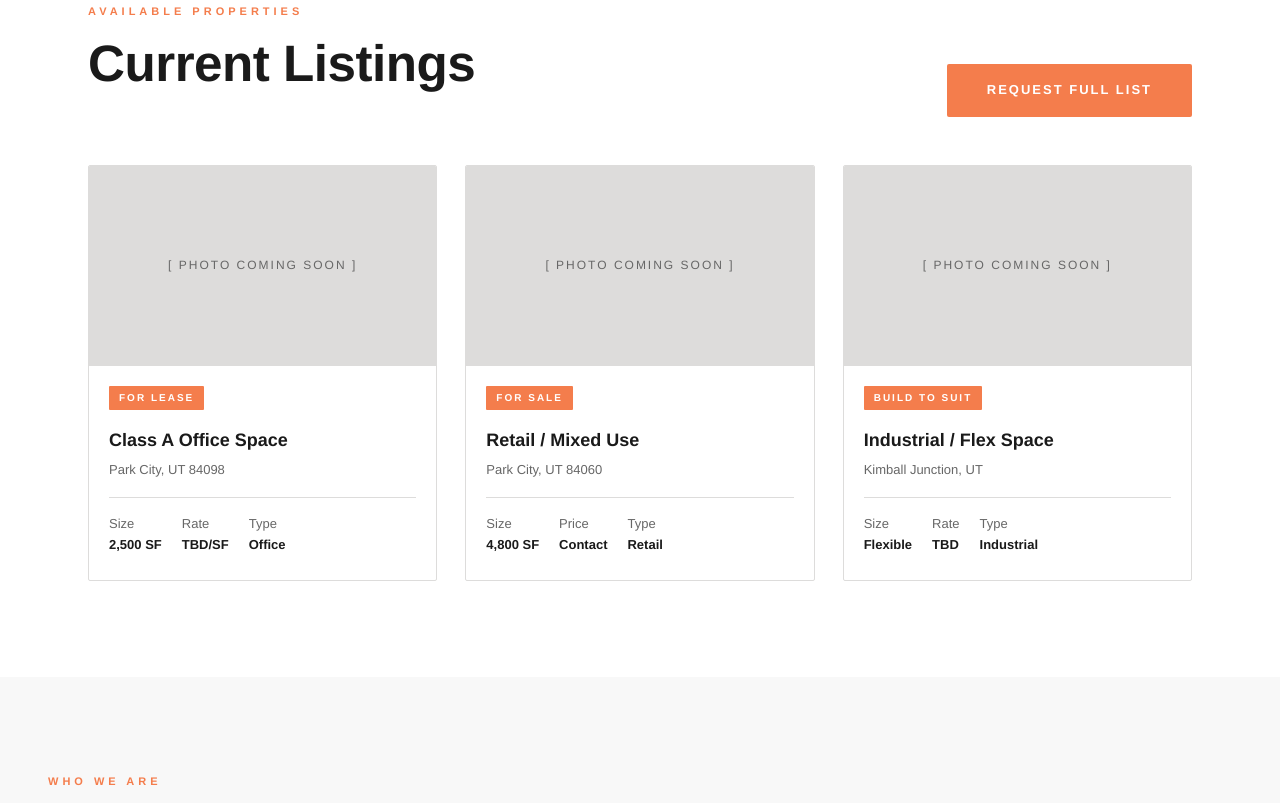
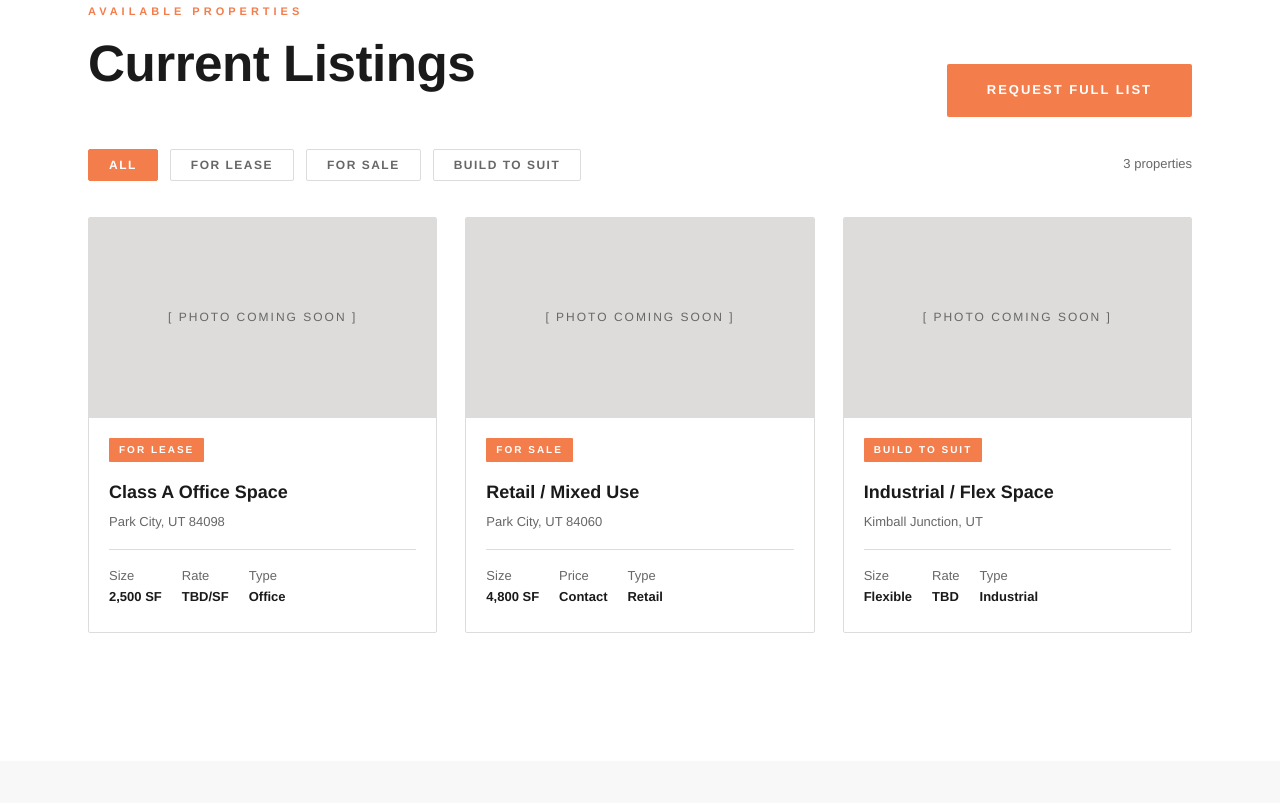
Before and after one commit to davetanner87-cpu/acme-cre-website, a plain HTML site: page index.html in a window 1280 px wide. Shown: the part 2222-3025 px from the top of the page. Drawn offline with Linux system fonts and the light colour scheme.

Commit message:
Add listing filters, pagination, and view all

```diff
--- a/css/style.css
+++ b/css/style.css
@@ -513,6 +513,24 @@ footer p { font-size: 12px; color: #555; }
 footer a { color: #555; text-decoration: none; }
 footer a:hover { color: var(--orange); }
 
+/* ─── FILTER BUTTONS ─── */
+.filter-btn {
+  background: var(--white);
+  border: 1px solid var(--light-gray);
+  color: var(--dark-gray);
+  padding: 8px 20px;
+  font-family: Helvetica, Arial, sans-serif;
+  font-size: 12px;
+  font-weight: 600;
+  letter-spacing: 1.5px;
+  text-transform: uppercase;
+  border-radius: 2px;
+  cursor: pointer;
+  transition: all 0.2s;
+}
+.filter-btn:hover { border-color: var(--orange); color: var(--orange); }
+.filter-btn.active { background: var(--orange); border-color: var(--orange); color: var(--white); }
+
 /* ─── RESPONSIVE ─── */
 @media (max-width: 768px) {
   nav { padding: 0 24px; }
--- a/index.html
+++ b/index.html
@@ -117,57 +117,33 @@
 
   <!-- LISTINGS -->
   <section id="listings" style="padding: 96px 48px;">
-    <div class="listings-header" style="max-width:1200px; margin:0 auto 48px;">
+    <div class="listings-header" style="max-width:1200px; margin:0 auto 32px;">
       <div>
         <p class="section-eyebrow">Available Properties</p>
         <h2 class="section-title">Current Listings</h2>
       </div>
       <a href="#contact" class="btn-primary" style="white-space:nowrap;">Request Full List</a>
     </div>
-    <div class="listings-grid" style="max-width:1200px; margin:0 auto;">
 
-      <div class="listing-card">
-        <div class="listing-img">[ Photo Coming Soon ]</div>
-        <span class="listing-tag">For Lease</span>
-        <div class="listing-body">
-          <h3>Class A Office Space</h3>
-          <p class="address">Park City, UT 84098</p>
-          <div class="listing-details">
-            <div>Size<br><span>2,500 SF</span></div>
-            <div>Rate<br><span>TBD/SF</span></div>
-            <div>Type<br><span>Office</span></div>
-          </div>
-        </div>
-      </div>
+    <!-- Filters -->
+    <div style="max-width:1200px; margin:0 auto 36px; display:flex; gap:12px; flex-wrap:wrap; align-items:center;">
+      <button class="filter-btn active" data-filter="all" onclick="filterListings('all')">All</button>
+      <button class="filter-btn" data-filter="For Lease" onclick="filterListings('For Lease')">For Lease</button>
+      <button class="filter-btn" data-filter="For Sale" onclick="filterListings('For Sale')">For Sale</button>
+      <button class="filter-btn" data-filter="Build to Suit" onclick="filterListings('Build to Suit')">Build to Suit</button>
+      <div style="flex:1;"></div>
+      <span id="listing-count" style="font-size:13px; color:#676767;"></span>
+    </div>
 
-      <div class="listing-card">
-        <div class="listing-img">[ Photo Coming Soon ]</div>
-        <span class="listing-tag">For Sale</span>
-        <div class="listing-body">
-          <h3>Retail / Mixed Use</h3>
-          <p class="address">Park City, UT 84060</p>
-          <div class="listing-details">
-            <div>Size<br><span>4,800 SF</span></div>
-            <div>Price<br><span>Contact</span></div>
-            <div>Type<br><span>Retail</span></div>
-          </div>
-        </div>
-      </div>
+    <div class="listings-grid" id="listings-grid" style="max-width:1200px; margin:0 auto;"></div>
 
-      <div class="listing-card">
-        <div class="listing-img">[ Photo Coming Soon ]</div>
-        <span class="listing-tag">Build to Suit</span>
-        <div class="listing-body">
-          <h3>Industrial / Flex Space</h3>
-          <p class="address">Kimball Junction, UT</p>
-          <div class="listing-details">
-            <div>Size<br><span>Flexible</span></div>
-            <div>Rate<br><span>TBD</span></div>
-            <div>Type<br><span>Industrial</span></div>
-          </div>
-        </div>
-      </div>
-
+    <!-- Pagination controls -->
+    <div style="max-width:1200px; margin:32px auto 0; display:flex; justify-content:center; gap:12px; align-items:center;">
+      <button id="btn-prev" class="filter-btn" onclick="changePage(-1)" style="display:none;">← Prev</button>
+      <span id="page-info" style="font-size:13px; color:#676767;"></span>
+      <button id="btn-next" class="filter-btn" onclick="changePage(1)" style="display:none;">Next →</button>
+      <button id="btn-view-all" class="filter-btn" onclick="viewAll()" style="display:none;">View All</button>
+      <button id="btn-paginate" class="filter-btn" onclick="paginate()" style="display:none;">Show Pages</button>
     </div>
   </section>
 
@@ -264,6 +240,100 @@
   </footer>
 
   <script>
+    // ── LISTINGS DATA (will be replaced by listings.json from LoopNet sync)
+    const LISTINGS = [
+      { type: 'For Lease', title: 'Class A Office Space', address: 'Park City, UT 84098', size: '2,500 SF', price: 'TBD/SF', category: 'Office' },
+      { type: 'For Sale', title: 'Retail / Mixed Use', address: 'Park City, UT 84060', size: '4,800 SF', price: 'Contact', category: 'Retail' },
+      { type: 'Build to Suit', title: 'Industrial / Flex Space', address: 'Kimball Junction, UT', size: 'Flexible', price: 'TBD', category: 'Industrial' },
+    ];
+
+    const PER_PAGE = 9;
+    let currentFilter = 'all';
+    let currentPage = 1;
+    let showingAll = false;
+
+    function getFiltered() {
+      if (currentFilter === 'all') return LISTINGS;
+      return LISTINGS.filter(l => l.type === currentFilter);
+    }
+
+    function renderListings() {
+      const filtered = getFiltered();
+      const total = filtered.length;
+      const totalPages = Math.ceil(total / PER_PAGE);
+      const grid = document.getElementById('listings-grid');
+      const countEl = document.getElementById('listing-count');
+      const prevBtn = document.getElementById('btn-prev');
+      const nextBtn = document.getElementById('btn-next');
+      const pageInfo = document.getElementById('page-info');
+      const viewAllBtn = document.getElementById('btn-view-all');
+      const paginateBtn = document.getElementById('btn-paginate');
+
+      const items = showingAll ? filtered : filtered.slice((currentPage - 1) * PER_PAGE, currentPage * PER_PAGE);
+
+      countEl.textContent = `${total} propert${total === 1 ? 'y' : 'ies'}`;
+
+      grid.innerHTML = items.map(l => `
+        <div class="listing-card" data-type="${l.type}">
+          <div class="listing-img">[ Photo Coming Soon ]</div>
+          <span class="listing-tag">${l.type}</span>
+          <div class="listing-body">
+            <h3>${l.title}</h3>
+            <p class="address">${l.address}</p>
+            <div class="listing-details">
+              <div>Size<br><span>${l.size}</span></div>
+              <div>${l.type === 'For Sale' ? 'Price' : 'Rate'}<br><span>${l.price}</span></div>
+              <div>Type<br><span>${l.category}</span></div>
+            </div>
+          </div>
+        </div>
+      `).join('');
+
+      if (showingAll || totalPages <= 1) {
+        prevBtn.style.display = 'none';
+        nextBtn.style.display = 'none';
+        pageInfo.textContent = showingAll ? `Showing all ${total}` : '';
+        viewAllBtn.style.display = 'none';
+        paginateBtn.style.display = total > PER_PAGE && showingAll ? 'inline-block' : 'none';
+      } else {
+        prevBtn.style.display = currentPage > 1 ? 'inline-block' : 'none';
+        nextBtn.style.display = currentPage < totalPages ? 'inline-block' : 'none';
+        pageInfo.textContent = `Page ${currentPage} of ${totalPages}`;
+        viewAllBtn.style.display = total > PER_PAGE ? 'inline-block' : 'none';
+        paginateBtn.style.display = 'none';
+      }
+    }
+
+    function filterListings(filter) {
+      currentFilter = filter;
+      currentPage = 1;
+      showingAll = false;
+      document.querySelectorAll('.filter-btn[data-filter]').forEach(b => {
+        b.classList.toggle('active', b.dataset.filter === filter);
+      });
+      renderListings();
+    }
+
+    function changePage(dir) {
+      currentPage += dir;
+      renderListings();
+      document.getElementById('listings').scrollIntoView({ behavior: 'smooth' });
+    }
+
+    function viewAll() {
+      showingAll = true;
+      renderListings();
+    }
+
+    function paginate() {
+      showingAll = false;
+      currentPage = 1;
+      renderListings();
+    }
+
+    // Init
+    renderListings();
+
     function handleSubmit(e) {
       e.preventDefault();
       alert('Thank you! We\'ll be in touch shortly.');
```
